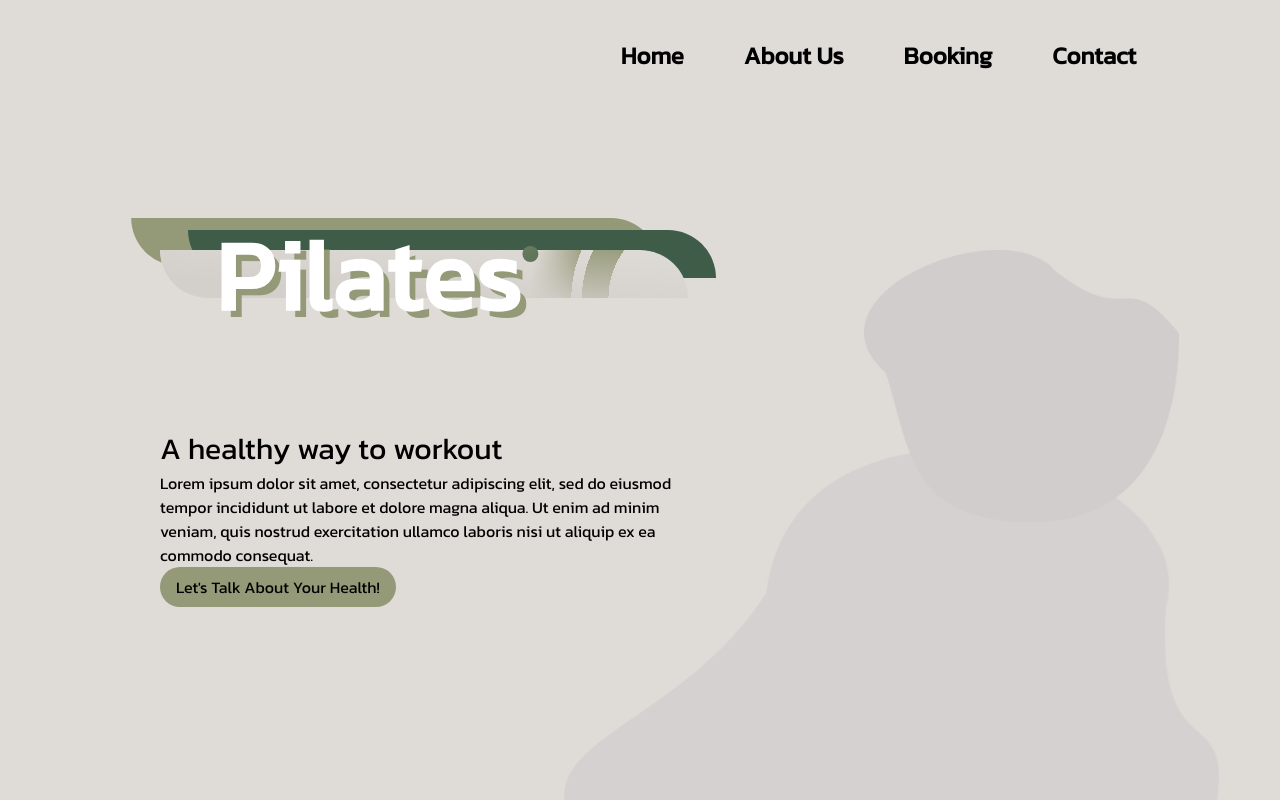
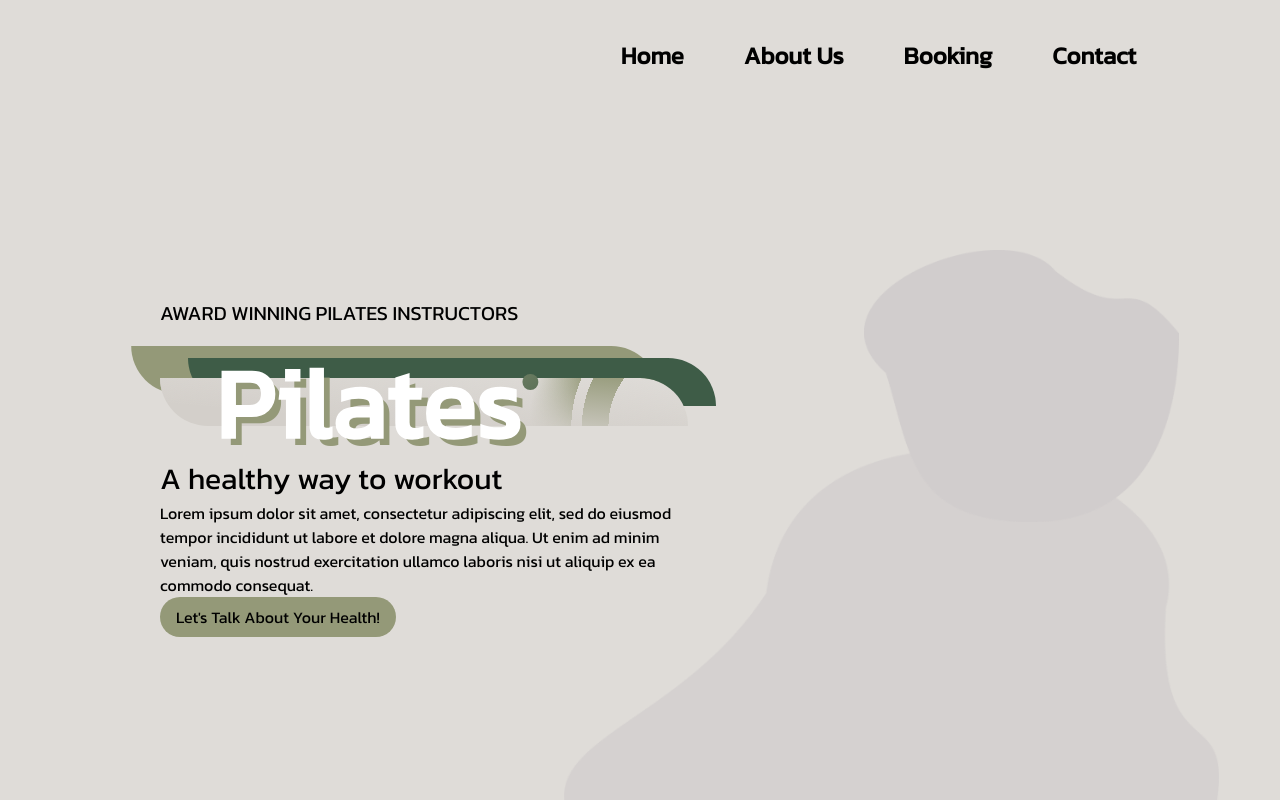
Before and after one commit to Carlie16604/Elevate, a React (Vite) app: page / in a window 1280 px wide. Shown: the top 800 px of the page. Built offline with nearby package versions, Linux system fonts and the light colour scheme.

Commit message:
updated animatin lenth & time

```diff
--- a/src/pages/Home.jsx
+++ b/src/pages/Home.jsx
@@ -23,20 +23,14 @@ const Home = () => {
                         <img id='about' className='rock1' src={Rock1} alt='Rocks' />
                         <img className='rock2' src={Rock2} alt='Rocks' />
                         <img className='rock3' src={Rock3} alt='Rocks' />
-                            {/* <div className='flex h-[650.88px]'>
-                                <img className='h-[250px] w-auto pl-[175px] pr-[145px] flex self-center' src='https://i.shgcdn.com/0cd09b88-6c64-4023-9a6b-d2653989c3bf/' alt='Logo' />
-                                    {/* <h1 className='text-[80px] flex flex-wrap content-center text-center'>
-                                <a href="#" className="glitch" data-glitch="Pilates">Pilates</a>
-                            </div> */}
                             <div className='grid grid-cols-2 items-center pt-[250px] pl-24 relative'>
                                 <div>
-                                    {/* <h3 className='text-[20px] text-black font-medium uppercase'>
-                                        Award Winning Pilates Instructors
-                                    </h3> */}
-                                    <div className='artist-card'>
-                                        {/* <h1 className='glitch text-white text-[120px] font-bold leading-[1.2]' data-glitch="Pilates"> */}
+                                    <div className='artist-card top-32'>
                                         <h1 className='artist-card__title'>Pilates</h1>
                                     </div>
+                                    <h3 className='text-[20px] text-black font-medium uppercase animate-slide-up'>
+                                        Award Winning Pilates Instructors
+                                    </h3>
                                     <h3 className='pt-32 text-[30px] text-black font-medium animate-slide-up'>
                                         A healthy way to workout
                                     </h3>
--- a/tailwind.config.js
+++ b/tailwind.config.js
@@ -10,7 +10,7 @@ export default {
       keyframes: {
         'slide-up': {
           '0%': { marginTop: '50%', height: '50%', opacity: '0'},
-          '100%': {marginTop: '0%', height: '50%', opacity: '1'},
+          '80%': {marginTop: '0%', height: '50%', opacity: '1'},
         },
       },
       animation: {
```
